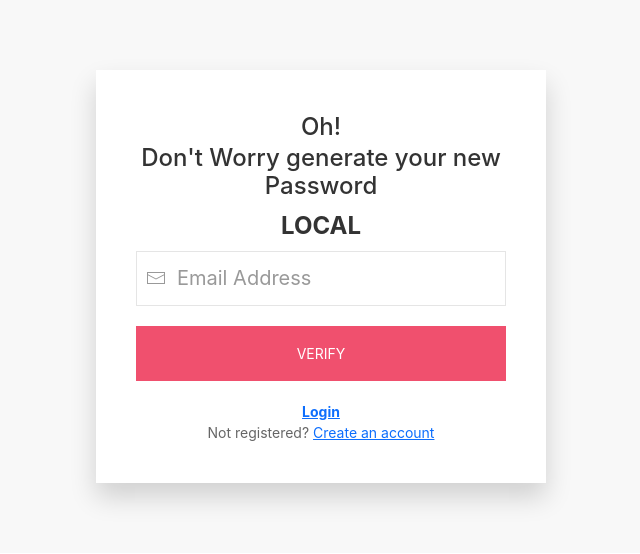
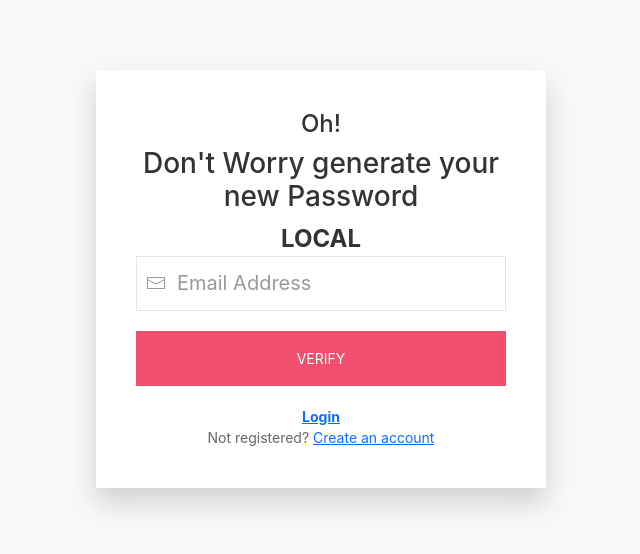
Before and after one commit to Dib2001/Clini_Management, a React (Create React App) app: page /admin/forgot-password in a window 1280 px wide. Shown: the top 554 px of the page, without its empty margins (319-959 px from the left). Built offline with nearby package versions, Linux system fonts and the light colour scheme.

Commit message:
06012023

```diff
--- a/src/Admin/pages/LFC Page/AdminForgotpsw.jsx
+++ b/src/Admin/pages/LFC Page/AdminForgotpsw.jsx
@@ -8,14 +8,14 @@ export default function AdminForgotpsw() {
 
   const checkEmail = (event) => {
     const passowrd = event.target;
-    const check = document.getElementById("checked")
+    const check = document.getElementById("checked");
     if (passowrd.checkValidity()) {
       setWrong("uk-button-primary uk-button  uk-button-large uk-width-1-1");
       check.innerHTML =
         '<div class="uk-inline uk-width-1-1">' +
-        '<span class="uk-form-icon" uk-icon="icon: lock"></span>'+
-          '<input class="uk-input uk-form-large" type="tel" maxlength=6 placeholder="OTP" pattern="[0-9]{6}" title="Enter Correct OTP" required="True" autoComplete="True" />'+
-        '</div>';
+        '<span class="uk-form-icon" uk-icon="icon: lock"></span>' +
+        '<input class="uk-input uk-form-large" type="tel" maxlength=6 placeholder="OTP" pattern="[0-9]{6}" title="Enter Correct OTP" required="True" autoComplete="True" />' +
+        "</div>";
     } else {
       setWrong("uk-button-danger uk-button  uk-button-large uk-width-1-1");
     }
@@ -29,10 +29,11 @@ export default function AdminForgotpsw() {
             <div className="uk-grid-margin uk-grid uk-grid-stack" uk-grid="">
               <div className="uk-width-1-1@m">
                 <div className="uk-margin uk-width-large uk-margin-auto uk-card uk-card-default uk-card-body uk-box-shadow-large">
-                  <h3 className="uk-card-title uk-text-center">
-                    Oh!<h4>Don't Worry generate your new Password</h4>
+                  <div className="uk-card-title uk-text-center">
+                    <h4>Oh!</h4>
+                    <h3>Don't Worry generate your new Password</h3>
                     <strong>LOCAL</strong>
-                  </h3>
+                  </div>
                   <form>
                     <div className="uk-margin">
                       <div className="uk-inline uk-width-1-1">
--- a/src/Admin/pages/LFC Page/AdminRegister.jsx
+++ b/src/Admin/pages/LFC Page/AdminRegister.jsx
@@ -19,15 +19,21 @@ export default function AdminRegister() {
   const [registerPincode, setregisterPincode] = useState("");
   const [registerAddress, setregisterAddress] = useState("");
 
-  // const getUser = async (e) => {
-  //   // const userdata = ref(db, 'clinic/');
-  //   onValue(ref(db, "clinic/"), (snapshot) => {
-  //     snapshot.hasChild(registerClinicName);
-  //   });
-  // };
-
   const createUser = async (e) => {
-    const REmail = registerEmail.replace(".",'');
+    const REmail = registerEmail.replace(".", "");
+    await set(ref(db, "clinic/" + REmail), {
+      adminClinicName: registerClinicName,
+      adminAddress:
+        registerAddress +
+        ", " +
+        document.getElementById("pos").value +
+        ", " +
+        document.getElementById("district").value +
+        ", " +
+        registerPincode +
+        ", " +
+        document.getElementById("state").value,
+    });
     await set(ref(db, "clinic/" + REmail + "/profile"), {
       adminEmail: registerEmail,
       adminPassword: registerPassword,
```
